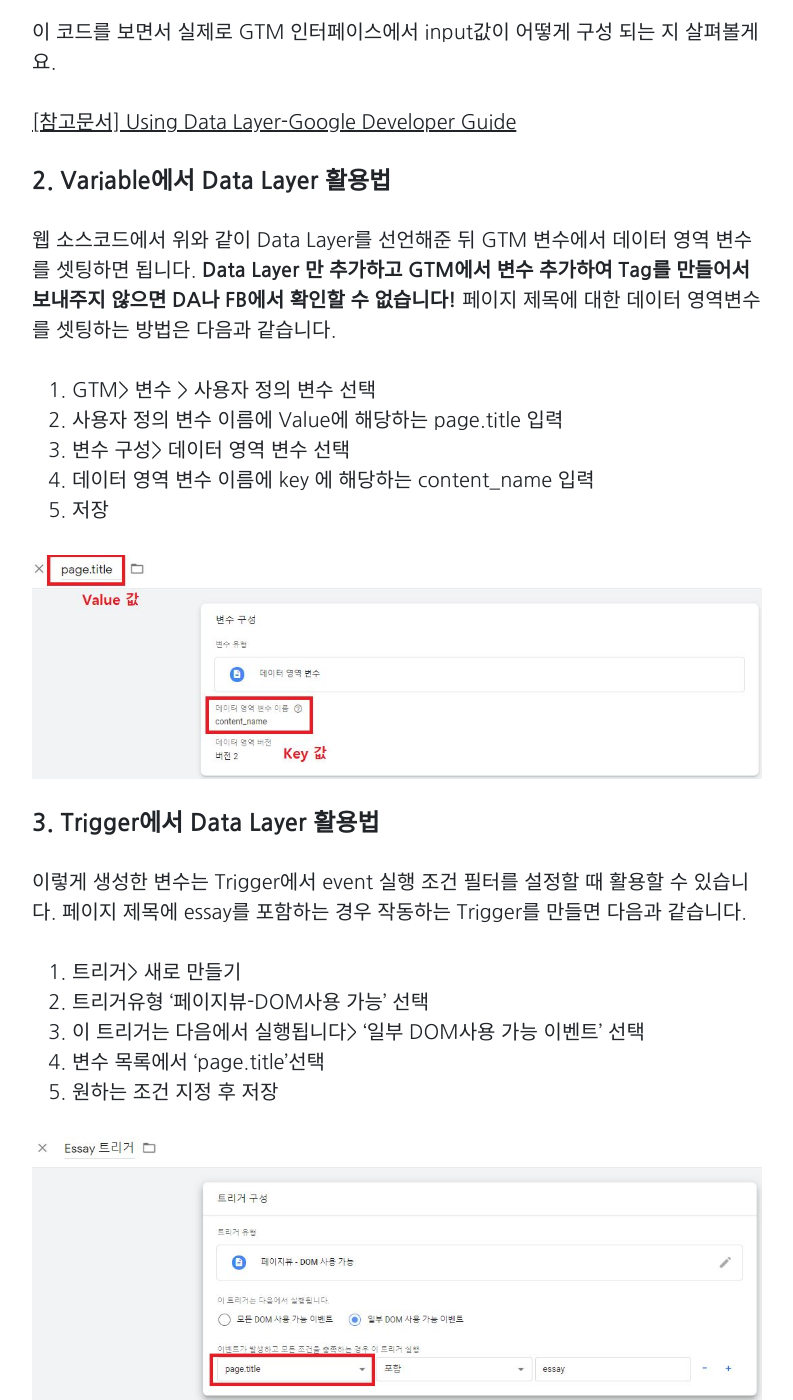
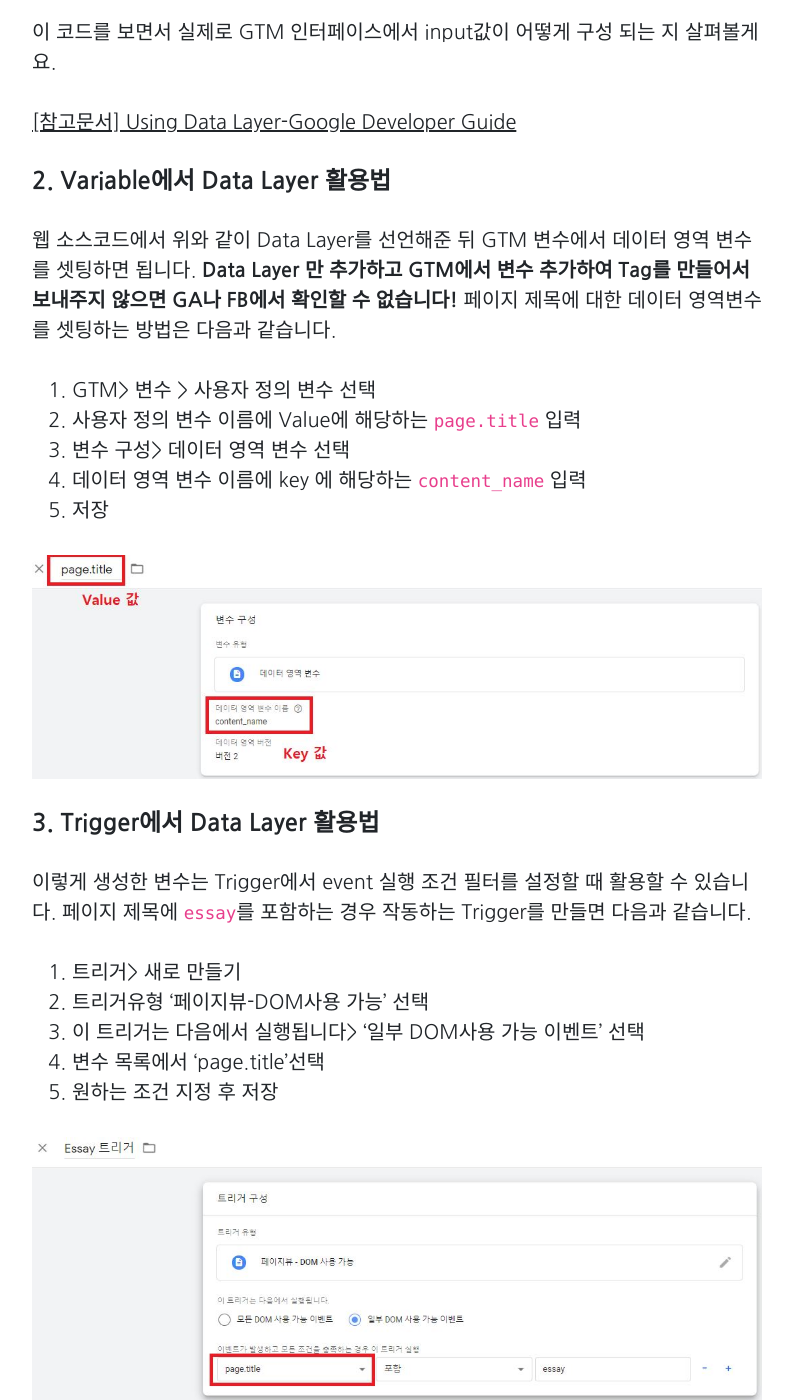
Before and after one commit to Marapro88/mara, a Jekyll site: the page built from _posts/Marketing/2021-01-10-marketing-gtm-dataLayer.md, in a window 1280 px wide and 1400 px high, scrolled down 2004 px. Shown: the whole window, without its empty margins (243-1036 px from the left). Built offline with Jekyll 4.4.1, drawn with Linux system fonts in a browser that asks for light colours; comment, search, counter and statistics services are not loaded; some of the changed text lies outside the part shown.

Commit message:
0112 다시다시

```diff
--- a/_posts/Marketing/2021-01-10-marketing-gtm-dataLayer.md
+++ b/_posts/Marketing/2021-01-10-marketing-gtm-dataLayer.md
@@ -55,19 +55,19 @@
 
 #### 2. Variable에서 Data Layer 활용법
 
-웹 소스코드에서 위와 같이 Data Layer를 선언해준 뒤 GTM 변수에서 데이터 영역 변수를 셋팅하면 됩니다. **Data Layer 만 추가하고 GTM에서 변수 추가하여 Tag를 만들어서 보내주지 않으면 DA나 FB에서 확인할 수 없습니다!** 페이지 제목에 대한 데이터 영역변수를 셋팅하는 방법은 다음과 같습니다.
+웹 소스코드에서 위와 같이 Data Layer를 선언해준 뒤 GTM 변수에서 데이터 영역 변수를 셋팅하면 됩니다. **Data Layer 만 추가하고 GTM에서 변수 추가하여 Tag를 만들어서 보내주지 않으면 GA나 FB에서 확인할 수 없습니다!** 페이지 제목에 대한 데이터 영역변수를 셋팅하는 방법은 다음과 같습니다.
 
 1. GTM> 변수 > 사용자 정의 변수 선택
-2. 사용자 정의 변수 이름에 Value에 해당하는 page.title 입력
+2. 사용자 정의 변수 이름에 Value에 해당하는 `page.title` 입력
 3. 변수 구성> 데이터 영역 변수 선택
-4. 데이터 영역 변수 이름에 key 에 해당하는 content_name 입력
+4. 데이터 영역 변수 이름에 key 에 해당하는 `content_name` 입력
 5. 저장
 
 ![사용자정의변수](/img/posts/16/01.JPG)
 
 #### 3. Trigger에서 Data Layer 활용법
 
-이렇게 생성한 변수는 Trigger에서 event 실행 조건 필터를 설정할 때 활용할 수 있습니다. 페이지 제목에  essay를 포함하는 경우 작동하는 Trigger를 만들면 다음과 같습니다.
+이렇게 생성한 변수는 Trigger에서 event 실행 조건 필터를 설정할 때 활용할 수 있습니다. 페이지 제목에  `essay`를 포함하는 경우 작동하는 Trigger를 만들면 다음과 같습니다.
 
 1. 트리거> 새로 만들기
 2. 트리거유형 '페이지뷰-DOM사용 가능' 선택
@@ -95,7 +95,7 @@
 3. 태그 구성 선택
 4. 태그 유형 > Google 애널리틱스 : GA 이벤트 선택
 5. 구성태그 > GA4 Config Tag 선택
-6. 이벤트 이름 > 맞춤 이벤트 이름 입력
+6. 이벤트 이름 > GA에서 사용할 이벤트 이름 입력
 7. 이벤트 매개변수 > 행 추가 선택> 사용자 지정 변수 Key/Value 입력
 8. 트리거> 트리거 선택> 'ViewContent' 선택
 9. 저장
```
